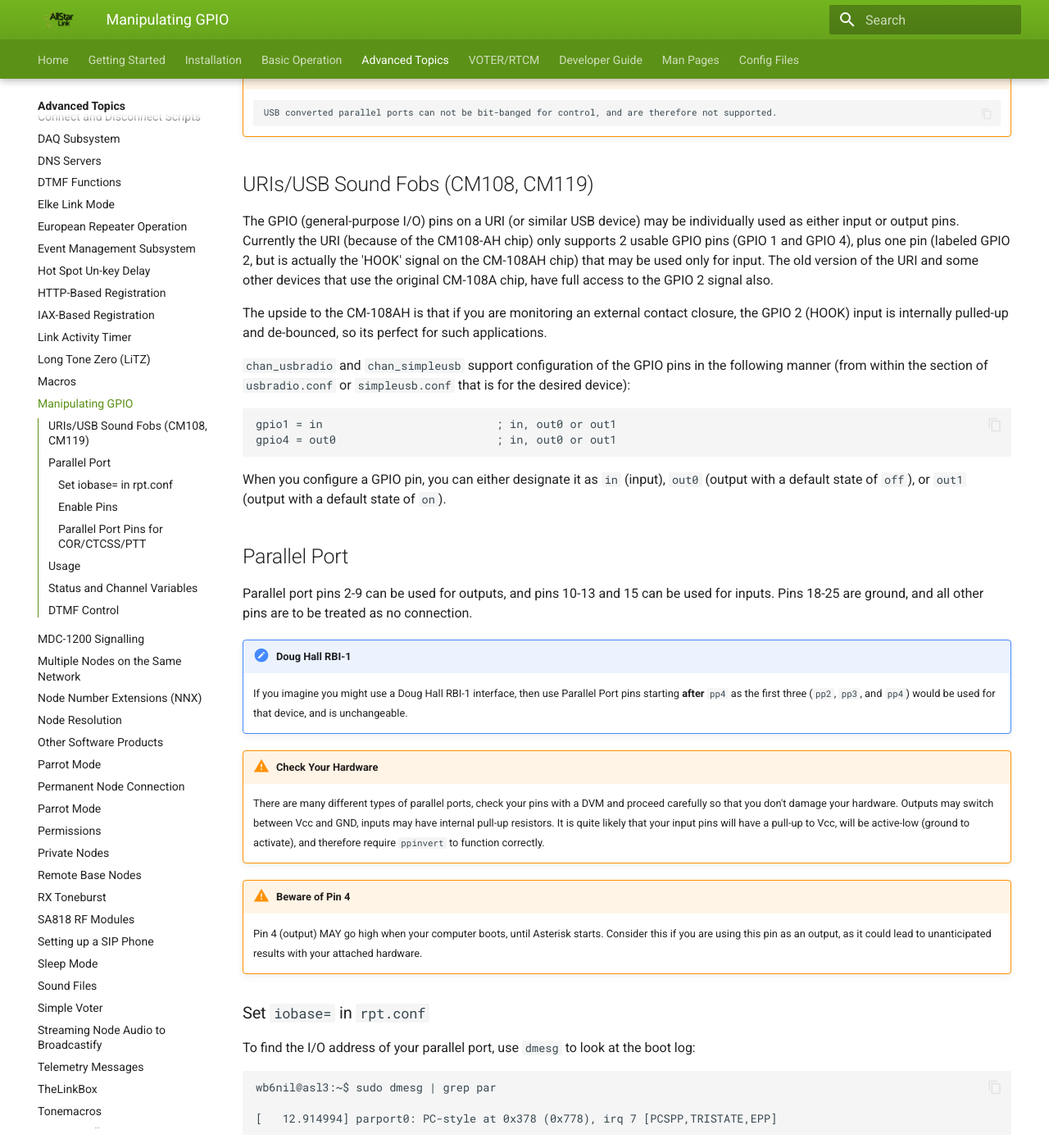
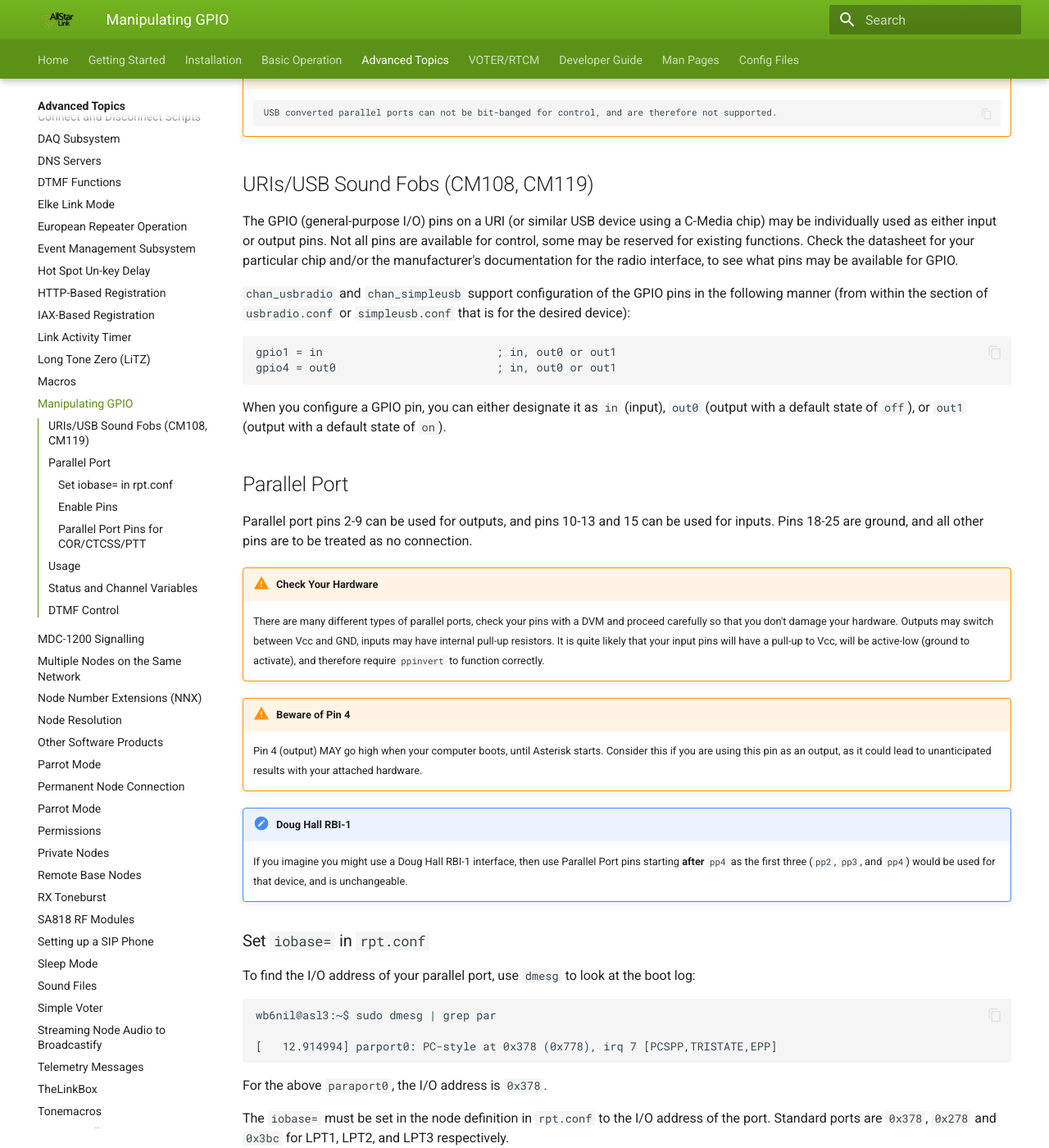
Before and after one commit to AllStarLink/ASL3-Manual, an MkDocs documentation site: the page built from docs/adv-topics/gpio.md, in a window 1280 px wide and 1400 px high, scrolled down 210 px. Shown: the whole window at 82% size. Built offline with MkDocs 1.6.1 and Material for MkDocs 9.7.7, drawn with Linux system fonts in a browser that asks for light colours; some of the changed text lies outside the part shown.

Commit message:
Revise GPIO section, update CLI commands for current ASL3 version.

````diff
--- a/docs/adv-topics/gpio.md
+++ b/docs/adv-topics/gpio.md
@@ -1,13 +1,11 @@
 # Manipulating GPIO
 There are 2 types of GPIO as they currently exist in the software. I/O's from a URI/sound fob or equivalent, and I/O's from a hardware driven Parallel Port.
 
-!!! warning "USB Parallel Not Supported"
+!!! warning "USB Parallel Ports Not Supported"
         USB converted parallel ports can not be bit-banged for control, and are therefore not supported.
 
 ## URIs/USB Sound Fobs (CM108, CM119)
-The GPIO (general-purpose I/O) pins on a URI (or similar USB device) may be individually used as either input or output pins. Currently the URI (because of the CM108-AH chip) only supports 2 usable GPIO pins (GPIO 1 and GPIO 4), plus one pin (labeled GPIO 2, but is actually the 'HOOK' signal on the CM-108AH chip) that may be used only for input. The old version of the URI and some other devices that use the original CM-108A chip, have full access to the GPIO 2 signal also.
-
-The upside to the CM-108AH is that if you are monitoring an external contact closure, the GPIO 2 (HOOK) input is internally pulled-up and de-bounced, so its perfect for such applications.
+The GPIO (general-purpose I/O) pins on a URI (or similar USB device using a C-Media chip) may be individually used as either input or output pins. Not all pins are available for control, some may be reserved for existing functions. Check the datasheet for your particular chip and/or the manufacturer's documentation for the radio interface, to see what pins may be available for GPIO.
 
 `chan_usbradio` and `chan_simpleusb` support configuration of the GPIO pins in the following manner (from within the section of `usbradio.conf` or `simpleusb.conf` that is for the desired device):
 
@@ -21,14 +19,14 @@
 ## Parallel Port
 Parallel port pins 2-9 can be used for outputs, and pins 10-13 and 15 can be used for inputs. Pins 18-25 are ground, and all other pins are to be treated as no connection.
 
-!!! note "Doug Hall RBI-1"
-    If you imagine you might use a Doug Hall RBI-1 interface, then use Parallel Port pins starting **after** `pp4` as the first three (`pp2`, `pp3`, and `pp4`) would be used for that device, and is unchangeable.
-
 !!! warning "Check Your Hardware"
     There are many different types of parallel ports, check your pins with a DVM and proceed carefully so that you don't damage your hardware. Outputs may switch between Vcc and GND, inputs may have internal pull-up resistors. It is quite likely that your input pins will have a pull-up to Vcc, will be active-low (ground to activate), and therefore require `ppinvert` to function correctly.
 
 !!! warning "Beware of Pin 4"
     Pin 4 (output) MAY go high when your computer boots, until Asterisk starts. Consider this if you are using this pin as an output, as it could lead to unanticipated results with your attached hardware.
+
+!!! note "Doug Hall RBI-1"
+    If you imagine you might use a Doug Hall RBI-1 interface, then use Parallel Port pins starting **after** `pp4` as the first three (`pp2`, `pp3`, and `pp4`) would be used for that device, and is unchangeable.
 
 ### Set `iobase=` in `rpt.conf`
 To find the I/O address of your parallel port, use `dmesg` to look at the boot log:
@@ -99,21 +97,21 @@
 Sample:
 
 ```
-rpt cmd 1999 cop 61,PP2=0 0         ; turn physical pin 2 off
-rpt cmd 1999 cop 61,PP2=1 0         ; turn physical pin 2 on
-rpt cmd 1999 cop 61,GPIO1=0 0       ; turn GPIO1 off
+rpt cmd 1999 cop 61,PP2=0           ; turn physical pin 2 off
+rpt cmd 1999 cop 61,PP2=1           ; turn physical pin 2 on
+rpt cmd 1999 cop 61,GPIO1=0         ; turn GPIO1 off
 ```
 
 !!! note "Syntax Note"
-    `PP` and `GPIO` must be in **CAPS**, and you need the extra digit (`0`) on the end to satisfy the command interpreter.
+    `PP` and `GPIO` must be in **CAPS**.
 
 Use `core set debug 4` to show commands being sent to the channel driver.
 
 Multiple pins can be controlled at the same time with a single command:
 
 ```
-rpt cmd 1999 cop 61,PP2=1,PP3=1,PP4=1 0 ; turn physical pins 2, 3, and 4 ON
-rpt cmd 1999 cop 61,PP2=0,PP3=0,PP4=0 0 ; turn physical pins 2, 3, and 4 OFF
+rpt cmd 1999 cop 61,PP2=1,PP3=1,PP4=1   ; turn physical pins 2, 3, and 4 ON
+rpt cmd 1999 cop 61,PP2=0,PP3=0,PP4=0   ; turn physical pins 2, 3, and 4 OFF
 ```
 
 Use `0` or `1` to set the specified output to `off` or `on`, or use a number greater than `1` (`N+1`) to specify how many milliseconds to invert its current state. For example, to pulse the pin for 500ms you would use the value `501` (currently, specified time only significant in increments of 50ms). Specifying a value of `N+1` to indicate `N` milliseconds was done so that in the future, support for granularity down to the millisecond level could be specified.
````
